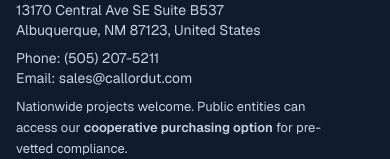
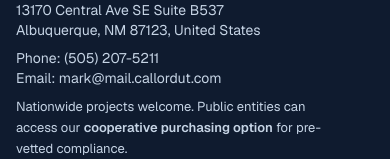
Before and after one commit to markl2305/callordut, a Next.js app: page / in a window 390 px wide. Shown: the part 10823-10982 px from the top of the page. Built offline with nearby package versions, Linux system fonts and the light colour scheme; no server answers.

Commit message:
Phone change

```diff
--- a/src/app/api/contact/route.js
+++ b/src/app/api/contact/route.js
@@ -2,7 +2,7 @@ import { Resend } from "resend";
 
 const resend = new Resend(process.env.RESEND_API_KEY);
 
-const DEFAULT_RECIPIENT = process.env.CONTACT_RECIPIENT_EMAIL || "mark@callordut.com";
+const DEFAULT_RECIPIENT = process.env.CONTACT_RECIPIENT_EMAIL || "mark@mail.callordut.com";
 const FROM_EMAIL = process.env.CONTACT_FROM_EMAIL || "CalLord Unified Technologies <leads@callordut.com>";
 
 export async function POST(request) {
--- a/src/app/components/Footer.tsx
+++ b/src/app/components/Footer.tsx
@@ -22,8 +22,8 @@ export function Footer() {
             </div>
             <div>
               Email:{" "}
-              <a href="mailto:sales@callordut.com" className="text-foreground hover:text-brand-teal">
-                sales@callordut.com
+              <a href="mailto:mark@mail.callordut.com" className="text-foreground hover:text-brand-teal">
+                mark@mail.callordut.com
               </a>
             </div>
             <p className="mt-2 max-w-xs text-[13px] leading-relaxed">
--- a/src/app/privacy/page.tsx
+++ b/src/app/privacy/page.tsx
@@ -11,7 +11,7 @@ export default function PrivacyPage() {
         <div className="rounded-3xl border border-white/10 bg-slate-900/70 p-8 shadow-xl shadow-black/40">
           <h1 className="text-3xl font-semibold lg:text-4xl">Privacy Policy</h1>
           <p className="mt-3 text-sm text-slate-200">
-            Updated for CalLord Unified Technologies LLC. If you have questions, contact <a href="mailto:sales@callordut.com" className="font-semibold text-brand-teal">sales@callordut.com</a>.
+            Updated for CalLord Unified Technologies LLC. If you have questions, contact <a href="mailto:mark@mail.callordut.com" className="font-semibold text-brand-teal">mark@mail.callordut.com</a>.
           </p>
           <div className="mt-6 space-y-4 text-sm leading-relaxed text-slate-200">
             <section>
@@ -28,11 +28,11 @@ export default function PrivacyPage() {
             </section>
             <section>
               <h2 className="text-lg font-semibold text-slate-50">Your choices</h2>
-              <p>You can request access, correction, or deletion of your data by emailing <a href="mailto:sales@callordut.com" className="font-semibold text-brand-teal">sales@callordut.com</a>. We will honor reasonable requests promptly.</p>
+              <p>You can request access, correction, or deletion of your data by emailing <a href="mailto:mark@mail.callordut.com" className="font-semibold text-brand-teal">mark@mail.callordut.com</a>. We will honor reasonable requests promptly.</p>
             </section>
             <section>
               <h2 className="text-lg font-semibold text-slate-50">Questions</h2>
-              <p>For any privacy concerns, contact us at <a href="mailto:sales@callordut.com" className="font-semibold text-brand-teal">sales@callordut.com</a>.</p>
+              <p>For any privacy concerns, contact us at <a href="mailto:mark@mail.callordut.com" className="font-semibold text-brand-teal">mark@mail.callordut.com</a>.</p>
             </section>
           </div>
         </div>
--- a/src/app/thank-you/page.tsx
+++ b/src/app/thank-you/page.tsx
@@ -17,7 +17,7 @@ export default function ThankYouPage() {
           <div className="mt-6 space-y-2 text-sm text-slate-200">
             <p>
             If you need to talk sooner, call us at <a className="font-semibold text-brand-teal" href="tel:+15052075211">(505) 207-5211</a> or email
-              <a className="font-semibold text-brand-teal" href="mailto:sales@callordut.com"> sales@callordut.com</a>.
+              <a className="font-semibold text-brand-teal" href="mailto:mark@mail.callordut.com"> mark@mail.callordut.com</a>.
             </p>
             <p>In the meantime, explore our services or room templates:</p>
           </div>
--- a/src/config/site.ts
+++ b/src/config/site.ts
@@ -5,7 +5,7 @@ export const siteConfig = {
   address: "CalLord Unified Technologies LLC, 13170 Central Ave SE Suite B537, Albuquerque, NM 87123, United States",
   phone: "(505) 207-5211",
   phoneHref: "tel:+15052075211",
-  email: "sales@callordut.com",
+  email: "mark@mail.callordut.com",
   website: "https://callordut.com",
   serviceArea: "Based in Albuquerque, serving teams nationwide.",
 };
```
